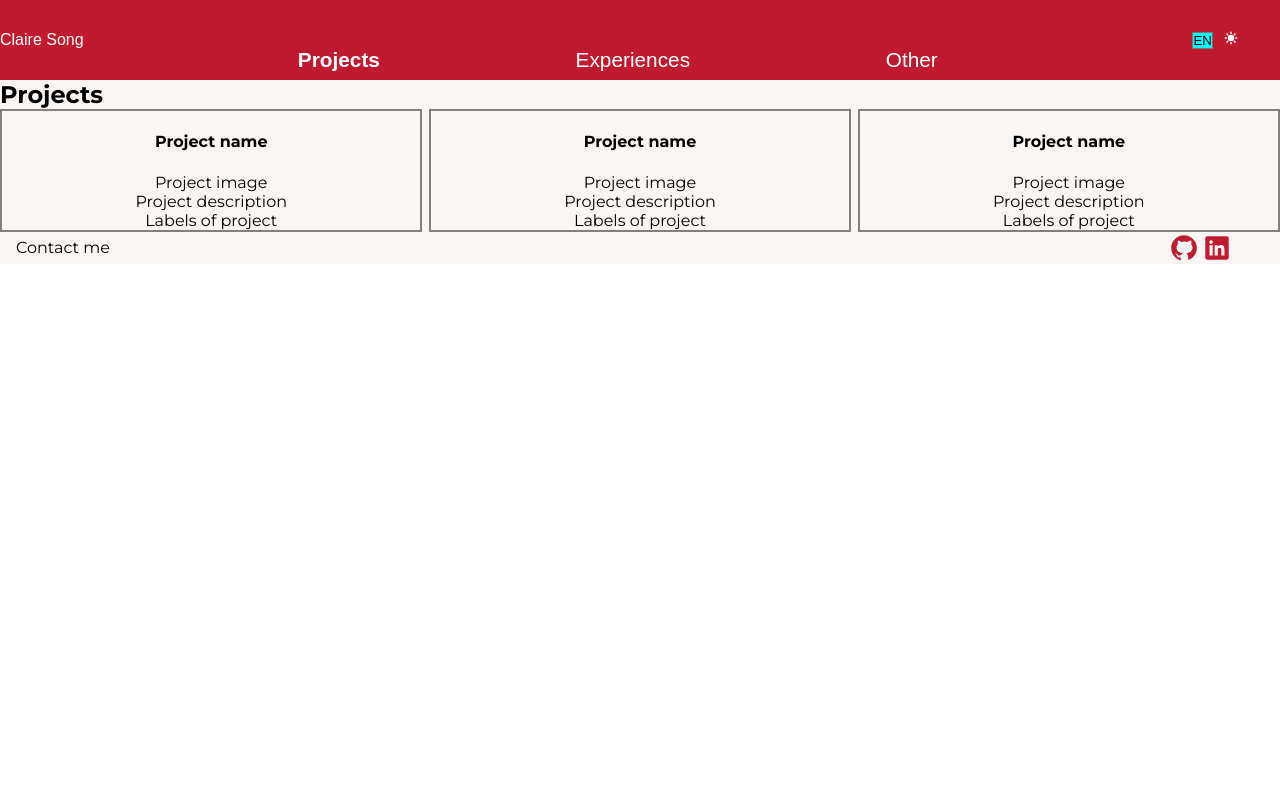
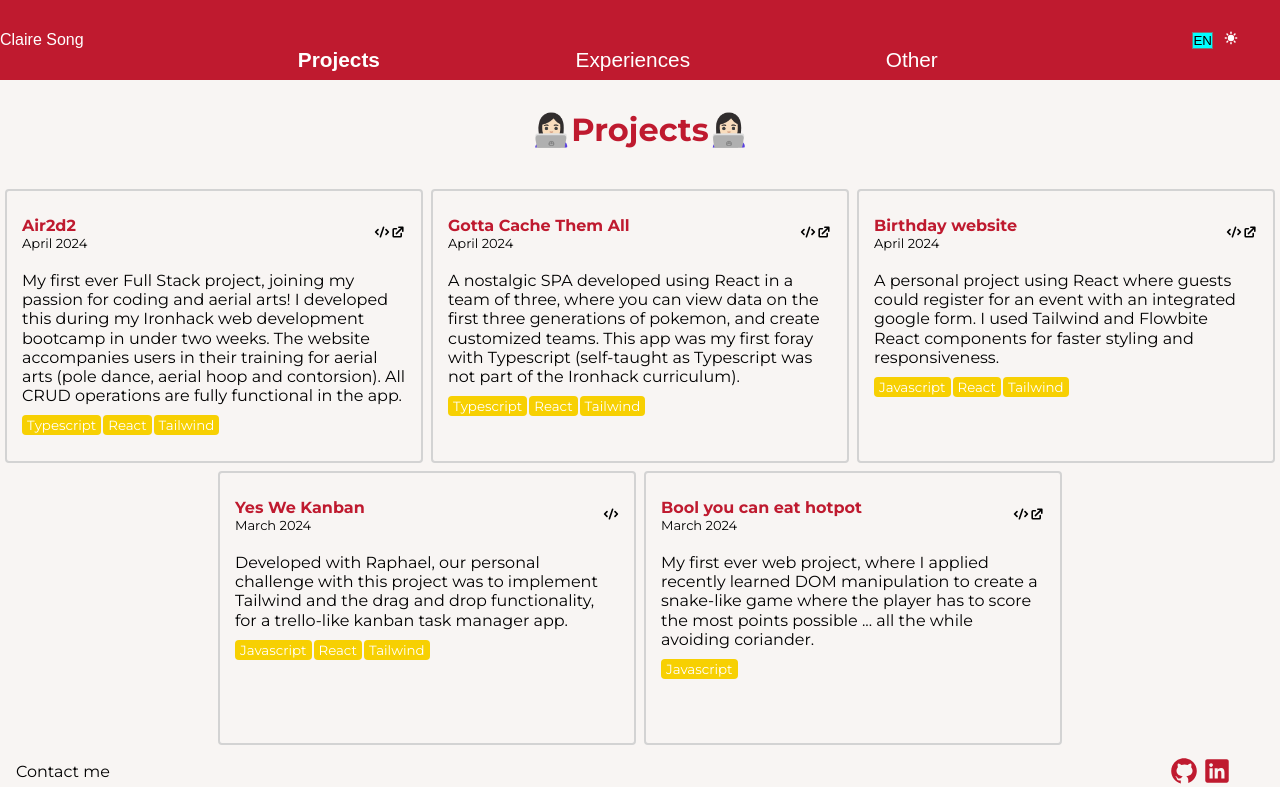
Before and after one commit to claire2d2/portfolio, a React (Vite) app: page /projects in a window 1280 px wide. Built offline with nearby package versions, Linux system fonts and the light colour scheme; a web font is replaced by a local one.

Commit message:
projects and experience page structure & content init

```diff
--- a/src/components/Projects/OneProject.css
+++ b/src/components/Projects/OneProject.css
@@ -1,6 +1,49 @@
 .projectStyle {
+  width: 30%;
   text-align: center;
   border-style: solid;
   border-width: 2px;
-  border-color: gray;
+  border-color: lightgray;
+  border-radius: 4px;
+  padding: 15px;
+  text-align: left;
+  height: 15rem;
 }
+
+.project-header {
+  display: flex;
+  flex-direction: row;
+  justify-content: space-between;
+  align-items: center;
+  text-align: left;
+  padding: 10px 0;
+  & h4 {
+    color: var(--text-main);
+  }
+  & a {
+    &:hover {
+      color: var(--text-hover);
+    }
+  }
+}
+
+.project-date {
+  font-size: small;
+}
+
+.project-desc {
+  padding: 10px 0;
+  width: 100%;
+}
+.labels {
+  display: flex;
+  gap: 2px;
+}
+
+.one-label {
+  background-color: var(--color-accent);
+  color: white;
+  border-radius: 4px;
+  padding: 2px 5px;
+  font-size: smaller;
+}
--- a/src/components/Projects/OneProject.tsx
+++ b/src/components/Projects/OneProject.tsx
@@ -1,12 +1,48 @@
 import "./OneProject.css";
+import { HiCode, HiExternalLink } from "react-icons/hi";
 
-const OneProject = () => {
+type OneProjectProps = {
+  name: string;
+  date: string;
+  description: string;
+  labels: string[];
+  codeLink: string;
+  link: string | null;
+};
+
+const OneProject: React.FC<OneProjectProps> = ({
+  name,
+  date,
+  description,
+  labels,
+  codeLink,
+  link,
+}) => {
   return (
     <div className="projectStyle">
-      <h4>Project name</h4>
-      <div>Project image</div>
-      <div>Project description</div>
-      <div>Labels of project</div>
+      <div className="project-header">
+        <div>
+          <h4>{name}</h4>
+          <div className="project-date">{date}</div>
+        </div>
+        <div className="source-code">
+          <a href={codeLink} target="_blank">
+            <HiCode />
+          </a>
+          {link && (
+            <a href={link} target="_blank">
+              <HiExternalLink />
+            </a>
+          )}
+        </div>
+      </div>
+
+      <div className="project-desc">{description}</div>
+      <div className="labels">
+        {labels.map((label) => {
+          return <div className="one-label">{label}</div>;
+        })}
+      </div>
     </div>
   );
 };
--- /dev/null
+++ b/src/data/projects.json
@@ -0,0 +1,48 @@
+[
+  {
+    "name": "Air2d2",
+    "date": "April 2024",
+    "img": "",
+    "description": "My first ever Full Stack project, joining my passion for coding and aerial arts! I developed this during my Ironhack web development bootcamp in under two weeks. The website accompanies users in their training for aerial arts (pole dance, aerial hoop and contorsion). All CRUD operations are fully functional in the app.",
+    "labels": ["Typescript", "React", "Tailwind"],
+    "code": "https://github.com/claire2d2/aerial-front",
+    "link": "https://air2d2.netlify.app"
+  },
+  {
+    "name": "Gotta Cache Them All",
+    "date": "April 2024",
+    "img": "",
+    "description": "A nostalgic SPA developed using React in a team of three, where you can view data on the first three generations of pokemon, and create customized teams. This app was my first foray with Typescript (self-taught as Typescript was not part of the Ironhack curriculum).",
+    "labels": ["Typescript", "React", "Tailwind"],
+    "code": "https://github.com/claire2d2/poke-project",
+    "link": "https://cache-them-all.netlify.app"
+  },
+
+  {
+    "name": "Birthday website",
+    "date": "April 2024",
+    "img": "",
+    "description": "A personal project using React where guests could register for an event with an integrated google form. I used Tailwind and Flowbite React components for faster styling and responsiveness.",
+    "labels": ["Javascript", "React", "Tailwind"],
+    "code": "https://github.com/claire2d2/anniverclaire-react",
+    "link": "https://rides.claire2d2.com"
+  },
+  {
+    "name": "Yes We Kanban",
+    "date": "March 2024",
+    "img": "",
+    "description": "Developed with Raphael, our personal challenge with this project was to implement Tailwind and the drag and drop functionality, for a trello-like kanban task manager app.",
+    "labels": ["Javascript", "React", "Tailwind"],
+    "code": "https://github.com/claire2d2/kanban-project",
+    "link": null
+  },
+  {
+    "name": "Bool you can eat hotpot",
+    "date": "March 2024",
+    "img": "",
+    "description": "My first ever web project, where I applied recently learned DOM manipulation to create a snake-like game where the player has to score the most points possible ... all the while avoiding coriander.",
+    "labels": ["Javascript"],
+    "code": "https://github.com/claire2d2/game-project",
+    "link": "https://claire2d2.github.io/game-project/"
+  }
+]
--- a/src/index.css
+++ b/src/index.css
@@ -23,6 +23,8 @@
 body,
 h1,
 h2,
+h3,
+h4,
 div,
 p,
 ul,
@@ -46,6 +48,6 @@ li {
   --text-main: #d87000;
   --text-hover: #fb9f3e;
   --color-secondary: #243133;
-  --color-accent: #12cdea;
+  --color-accent: rgb(255, 132, 71);
   --font-color: #fbfbfe;
 }
--- a/src/pages/Experiences/Experiences.tsx
+++ b/src/pages/Experiences/Experiences.tsx
@@ -2,7 +2,13 @@ import "./Experiences.css";
 const Experiences = () => {
   return (
     <div className="Experiences">
-      <h2>Experiences</h2>
+      <h1>Experiences & Education</h1>
+      <section className="part">
+        <h2>Technical skills</h2>
+      </section>
+      <section className="part">
+        <h2>Soft skills</h2>
+      </section>
       <section className="part">
         <h2>Experience:</h2>
 
--- a/src/pages/Projects/Projects.css
+++ b/src/pages/Projects/Projects.css
@@ -1,14 +1,19 @@
 .Projects {
   width: 100%;
   height: 100%;
+  & h2 {
+    font-size: 2rem;
+    color: var(--text-main);
+    text-align: center;
+    padding: 30px 0;
+  }
 }
 
 .allProjects {
   width: 100%;
   display: flex;
-  justify-content: space-between;
+  gap: 8px;
+  margin: 10px auto;
+  flex-wrap: wrap;
+  justify-content: center;
 }
-
-.oneProject {
-  width: 33%;
-}
--- a/src/pages/Projects/Projects.tsx
+++ b/src/pages/Projects/Projects.tsx
@@ -1,21 +1,25 @@
+import allProjects from "../../data/projects.json";
+
 import OneProject from "../../components/Projects/OneProject";
-
 import "./Projects.css";
 
 const Projects = () => {
   return (
     <div className="Projects">
-      <h2>Projects</h2>
+      <h2>👩🏻‍💻Projects👩🏻‍💻</h2>
       <div className="allProjects">
-        <div className="oneProject">
-          <OneProject />
-        </div>
-        <div className="oneProject">
-          <OneProject />
-        </div>
-        <div className="oneProject">
-          <OneProject />
-        </div>
+        {allProjects.map((project) => {
+          return (
+            <OneProject
+              name={project.name}
+              date={project.date}
+              description={project.description}
+              labels={project.labels}
+              codeLink={project.code}
+              link={project.link}
+            />
+          );
+        })}
       </div>
     </div>
   );
```
